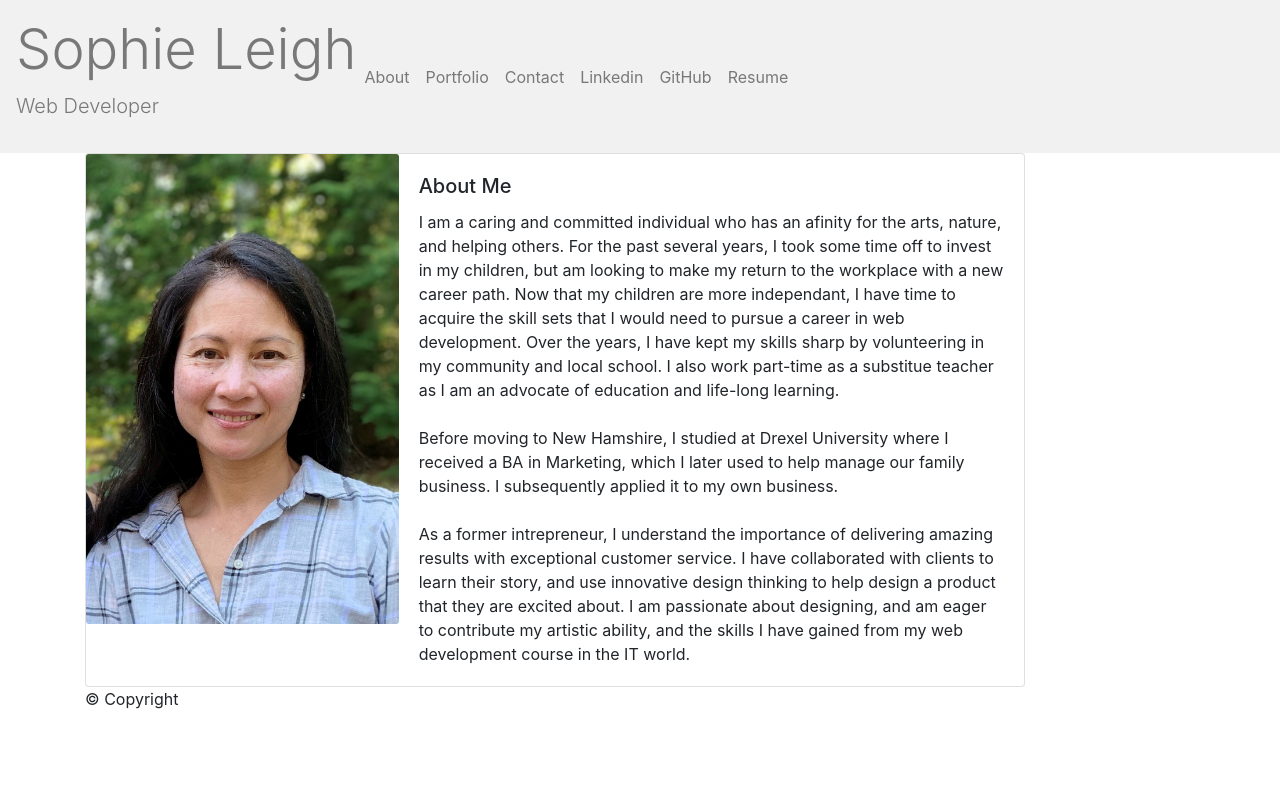
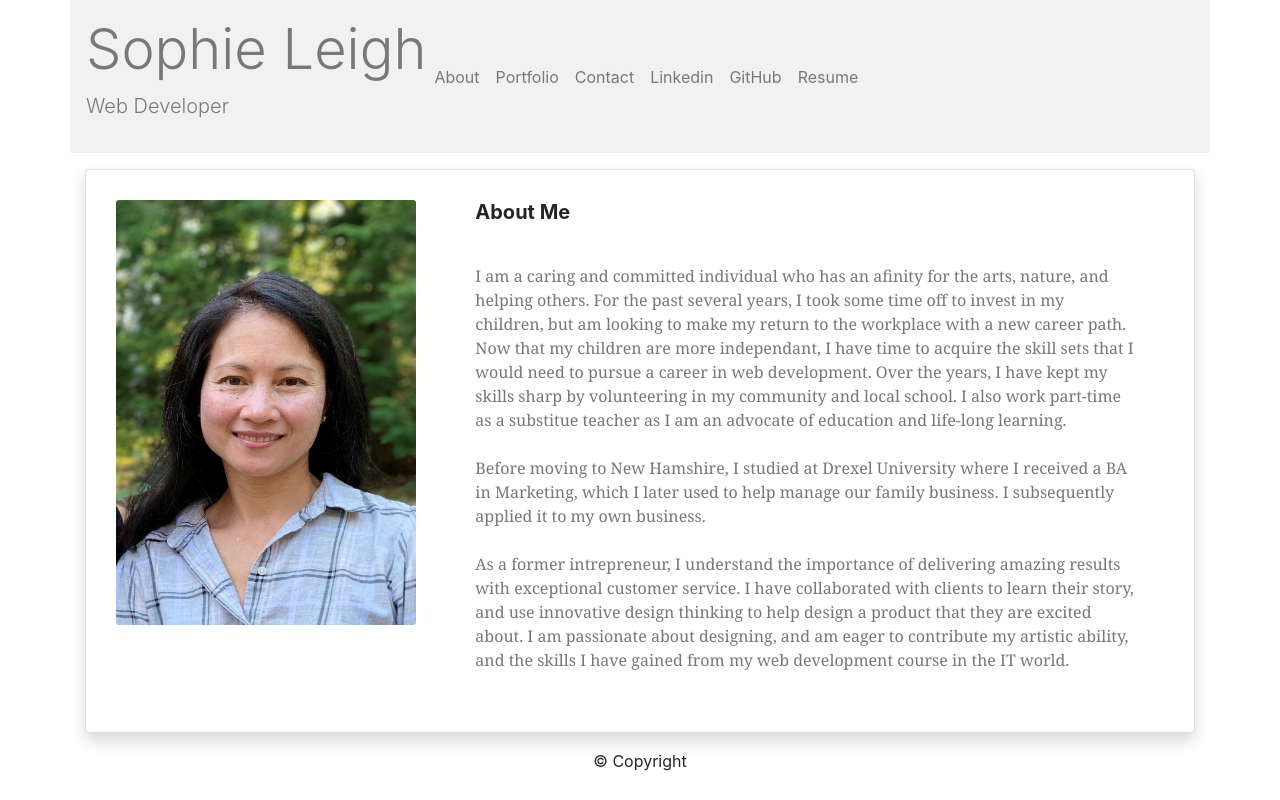
Before and after one commit to s88leigh/s88leigh.github.io, a plain HTML site: page index.html in a window 1280 px wide. Drawn offline with nearby package versions, Linux system fonts and the light colour scheme.

Commit message:
changed bootstrap codes

```diff
--- a/index.html
+++ b/index.html
@@ -14,34 +14,37 @@
 
 
 <body>
-  <nav class="navbar navbar-light navbar-expand-lg" style="background-color: rgb(241, 241, 241);">
+    <nav class="navbar navbar-light navbar-expand-lg container" style="background-color: rgb(241, 241, 241);">
         <span class="navbar-text">
             <h1 class="display-4">Sophie Leigh</h1>
             <p class="lead">Web Developer</p>
         </span>
 
-    <div class="collapse navbar-collapse" id="navbarText">
+        <button class="navbar-toggler" type="button" data-toggle="collapse" data-target="#navbarText"
+            aria-controls="navbarText" aria-expanded="false" aria-label="Toggle navigation">
+            <span class="navbar-toggler-icon"></span>
+        </button>
+
+        <div class="collapse navbar-collapse float-right" id="navbarText">
             <ul class="navbar-nav mr-auto">
-        <!-- <li class="nav-item active">
-          <a class="nav-link" href="#">Home <span class="sr-only">(current)</span></a>
-        </li> -->
+
                 <li class="nav-item">
-          <a class="nav-link" href="index.html"> About</a>
+                    <a class="nav-link float-right" href="index.html"> About</a>
                 </li>
                 <li class="nav-item">
-          <a class="nav-link" href="portfolio.html"> Portfolio</a>
+                    <a class="nav-link float-right" href="portfolio.html"> Portfolio</a>
                 </li>
                 <li class="nav-item">
-          <a class="nav-link" href="contact.html">Contact</a>
+                    <a class="nav-link float-right" href="contact.html">Contact</a>
                 </li>
                 <li class="nav-item">
-          <a class="nav-link" href="https://www.linkedin.com/in/sophie-leigh-224182bb/">Linkedin</a>
+                    <a class="nav-link float-right" href="https://www.linkedin.com/in/sophie-leigh-224182bb/">Linkedin</a>
                 </li>
                 <li class="nav-item">
-          <a class="nav-link" href="https://github.com/s88leigh"> GitHub</a>
+                    <a class="nav-link float-right" href="https://github.com/s88leigh"> GitHub</a>
                 </li>
                 <li class="nav-item">
-          <a class="nav-link" href="https://s88leigh.github.io/Resume/"> Resume</a>
+                    <a class="nav-link float-right" href="https://s88leigh.github.io/Resume/"> Resume</a>
                 </li>
             </ul>
 
@@ -50,15 +53,16 @@
 
   <main role="main" class="container">
 
-    <div class="card" style="max-width: 940px;">
+    <div class="card my-3 shadow" >
       <div class="row no-gutters">
         <div class="col-md-4">
           <img src="assets\sophie.png" class="card-img" alt="photo">
         </div>
         <div class="col-md-8">
           <div class="card-body">
-            <h5 class="card-title">About Me</h5>
-            <p class="card-text">
+              <!-- <h1 class="title text-left ">Contact</h1> -->
+            <h5 class="title font-weight-bold">About Me</h5>
+            <p class="p-text">
               I am a caring and committed individual who has an afinity for the arts, nature, and helping others.
               For the past several years, I took some time off to invest in my children, but am looking to
               make my return to the workplace with a new career path. Now that my children are more independant,
@@ -87,7 +91,7 @@
     <!-- </div>
   </div> -->
   <footer>
-      <div id="copyright">&copy Copyright</div>
+    <p class="copyright text-center" id="copyright">&copy Copyright</p>
 </footer>
   </main>
   <script src="https://code.jquery.com/jquery-3.3.1.slim.min.js"
--- a/style.css
+++ b/style.css
@@ -119,3 +119,26 @@ h5 {
     color:#777777;
     font-family:'Arial', 'Helvetica Neue', Helvetica, sans-serif;
 } */
+
+/* .card {
+    margin:20px auto;
+    box-shadow: 5px 5px 5px 5px lightgray;
+} */
+.card-img {
+    margin: 30px;
+    width: 300px;
+    height: 425px;
+}
+.p-text {
+    margin:20px;
+    margin-left: 0;
+    padding: 20px;
+    padding-left: 0;
+    font-family:'Georgia', Times, Times New Roman, serif;
+    color: #777777;
+}
+h5 {
+    margin-top: 10px;
+    margin-left: 0;
+
+}
```
Also changed, not shown: portfolio.html (+16 -16 lines). Lines whose indentation alone changed are shown as unchanged.
